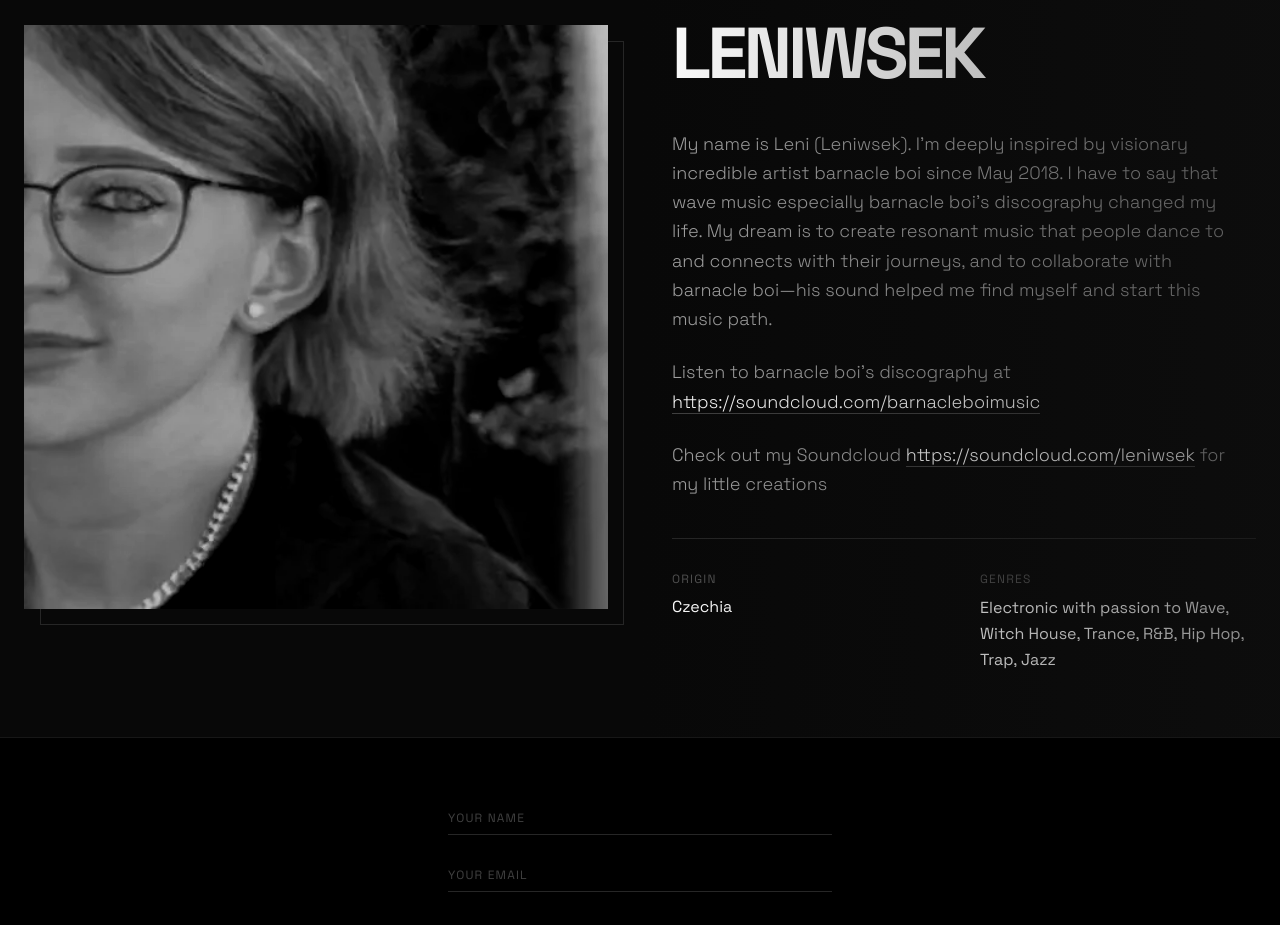
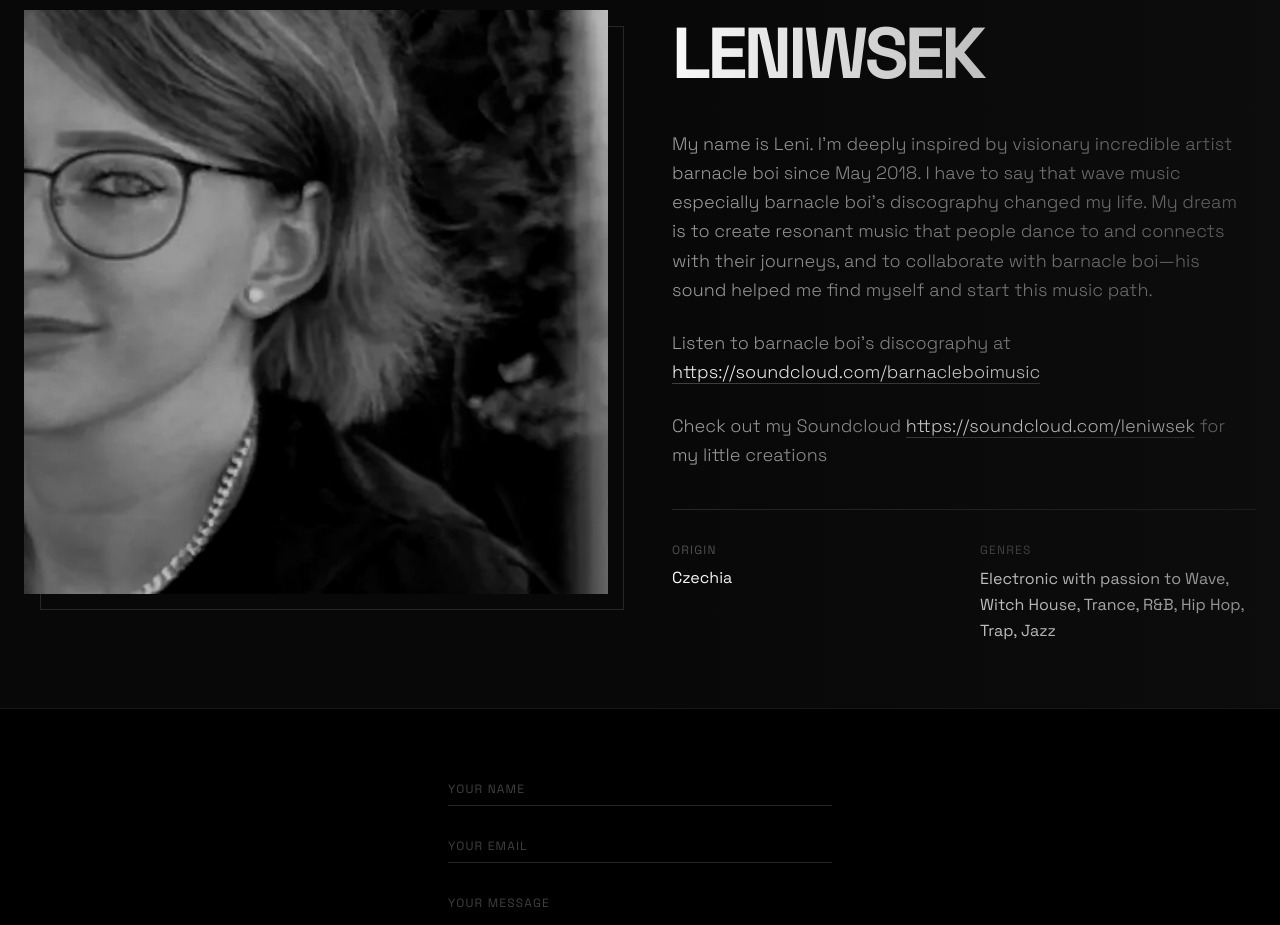
Before and after one commit to Valkyranna/LENIWSEK, a Next.js app: page /LENIWSEK/ in a window 1280 px wide. Shown: the part 2180-3105 px from the top of the page. Built offline with nearby package versions, Linux system fonts and the light colour scheme.

Commit message:
Simplify bio name to Leni

```diff
--- a/components/About.tsx
+++ b/components/About.tsx
@@ -35,7 +35,7 @@ const About: React.FC = () => {
 
             <div className="space-y-6 text-lg font-light leading-relaxed text-neutral-400 max-w-xl">
               <p>
-                My name is Leni (Leniwsek). I’m deeply inspired by visionary incredible artist barnacle boi since May 2018. I have to say that wave music especially barnacle boi’s discography changed my life. My dream is to create resonant music that people dance to and connects with their journeys, and to collaborate with barnacle boi—his sound helped me find myself and start this music path.
+                My name is Leni. I’m deeply inspired by visionary incredible artist barnacle boi since May 2018. I have to say that wave music especially barnacle boi’s discography changed my life. My dream is to create resonant music that people dance to and connects with their journeys, and to collaborate with barnacle boi—his sound helped me find myself and start this music path.
               </p>
               <p>
                 Listen to barnacle boi's discography at <a href="https://soundcloud.com/barnacleboimusic" target="_blank" rel="noreferrer" className="text-white hover:text-neutral-300 border-b border-neutral-700 hover:border-white transition-colors">https://soundcloud.com/barnacleboimusic</a>
```
